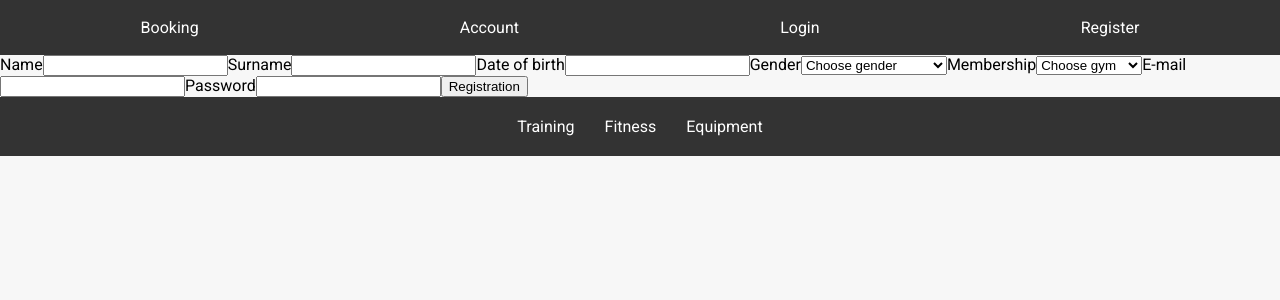
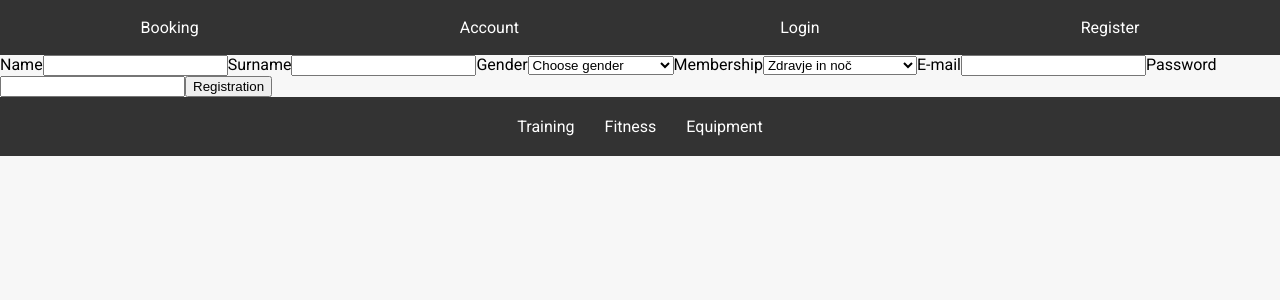
Before and after one commit to a-cvijic/fitness-app, a React (Create React App) app: page /register in a window 1280 px wide. Shown: the top 300 px of the page. Built offline with nearby package versions, Linux system fonts and the light colour scheme.

Commit message:
update: haris updates for jwt

```diff
--- a/package.json
+++ b/package.json
@@ -13,6 +13,7 @@
     "react-icons": "^4.12.0",
     "react-router-dom": "^6.20.1",
     "react-scripts": "5.0.1",
+    "react-toastify": "^9.1.3",
     "web-vitals": "^2.1.4"
   },
   "scripts": {
--- a/src/Account.js
+++ b/src/Account.js
@@ -1,13 +1,13 @@
-import React, { useState, useEffect } from "react";
+import React, { useState, useEffect } from 'react';
 
 function FitnessUsersTable() {
   const [users, setUsers] = useState([]);
 
   useEffect(() => {
-    fetch("http://studentdocker.informatika.uni-mb.si:11096/fitness_users")
-      .then((response) => response.json())
-      .then((data) => setUsers(data))
-      .catch((error) => console.error("Error:", error));
+    fetch('http://studentdocker.informatika.uni-mb.si:11096/fitness_users')
+      .then(response => response.json())
+      .then(data => setUsers(data))
+      .catch(error => console.error('Error:', error));
   }, []);
 
   return (
@@ -16,7 +16,7 @@ function FitnessUsersTable() {
         <tr>
           <th>ID</th>
           <th>Name</th>
-          <th>Date Of Birth</th>
+          <th>Surname</th>
           <th>Gender</th>
           <th>Membership</th>
         </tr>
@@ -26,7 +26,7 @@ function FitnessUsersTable() {
     <tr key={index}>
       <td>{users._id}</td>
       <td>{users.name}</td>
-            <td>{users.date_of_birth}</td>
+      <td>{users.surname}</td>
       <td>{users.gender}</td>
       <td>{users.membership}</td>
     </tr>
--- a/src/Login.js
+++ b/src/Login.js
@@ -1,22 +1,43 @@
 import React, { useState } from "react";
+import { ToastContainer, toast } from 'react-toastify';
+import 'react-toastify/dist/ReactToastify.css';
 
-const Login = ({ onLogin }) => {
-  const [mail, setMail] = useState("");
+const Login = () => {
+    const [email, setEmail] = useState("");
     const [password, setPassword] = useState("");
 
-  const handleSubmit = (e) => {
-    e.preventDefault();
-    onLogin(mail, password);
+    const handleSubmit = async (event) => {
+        event.preventDefault();
+
+        const response = await fetch('http://studentdocker.informatika.uni-mb.si:11096/login', {
+            method: 'POST',
+            headers: {
+                'Content-Type': 'application/json',
+            },
+            body: JSON.stringify({ email, password })
+        });
+
+        console.log(response);
+
+        if (response.ok) {
+            const data = await response.json();
+            localStorage.setItem('token', data.token);
+            toast.success('Login successful');
+            console.log(data);
+        } else {
+            toast.error('Login failed. Invalid email or password.');
+        }
     };
 
     return (
+        <div>
             <form onSubmit={handleSubmit}>
                 <div>
-        <label>Mail:</label>
+                    <label>Email:</label>
                     <input
-          type="text"
-          value={mail}
-          onChange={(e) => setMail(e.target.value)}
+                        type="email"
+                        value={email}
+                        onChange={(e) => setEmail(e.target.value)}
                         required
                     />
                 </div>
@@ -31,6 +52,8 @@ const Login = ({ onLogin }) => {
                 </div>
                 <button type="submit">Login</button>
             </form>
+            <ToastContainer position="top-center" autoClose={5000} />
+        </div>
     );
 };
 
--- a/src/Register.js
+++ b/src/Register.js
@@ -1,9 +1,11 @@
 import React, { useState } from 'react';
+import { ToastContainer, toast } from 'react-toastify';
+import 'react-toastify/dist/ReactToastify.css';
 
 function RegistrationForm() {
     const [formData, setFormData] = useState({
         name: '',
-        dateOfBirth: '',
+        surname: '',
         gender: '',
         membership: '',
         email: '',
@@ -12,19 +14,22 @@ function RegistrationForm() {
 
     const handleChange = (e) => {
         setFormData({ ...formData, [e.target.name]: e.target.value });
+        const { name, value } = e.target;
+        const newValue = name === 'membership' && value ? parseInt(value, 10) : value;
+        setFormData({ ...formData, [name]: newValue });
     }
 
     const handleSubmit = async (e) => {
         e.preventDefault();
         try {
-            const response = await fetch('http://localhost:8000/fitness_users', {
+            const response = await fetch('http://studentdocker.informatika.uni-mb.si:11096/register', {
                 method: 'POST',
                 headers: {
                     'Content-Type': 'application/json',
                 },
                 body: JSON.stringify({
                     name: formData.name,
-                    date_of_birth: formData.dateOfBirth,
+                    surname: formData.surname,
                     gender: formData.gender,
                     membership: formData.membership,
                     email: formData.email,
@@ -32,15 +37,19 @@ function RegistrationForm() {
                 })
             });
             if (!response.ok) {
-                throw new Error('Newtork is not working');
+                throw new Error('Network request failed');
             }
-            console.log("Success!");
+            const result = await response.json();
+            toast.success(result.message || "Registration successful!");
         } catch (error) {
+            toast.error("Error during registration: " + error.message);
             console.error("Error during registration", error);
         }
     }
 
     return (
+        <>
+         <ToastContainer />
         <form onSubmit={handleSubmit}>
             <label htmlFor="name">Name</label>
             <input
@@ -58,17 +67,6 @@ function RegistrationForm() {
                 id="surname"
                 name="surname"
                 value={formData.surname}
-                onChange={handleChange}
-                required
-            />
-
-
-            <label htmlFor="dateOfBirth">Date of birth</label>
-            <input
-                type="text"
-                id="dateOfBirth"
-                name="dateOfBirth"
-                value={formData.dateOfBirth}
                 onChange={handleChange}
                 required
             />
@@ -97,10 +95,16 @@ function RegistrationForm() {
                 required
 
                 >
-                <option value="">Choose gym</option>
                 <option value='1'>Zdravje in noč</option>
                 <option value="2">UniFit</option>
                 <option value="3">Fit Gym</option>
+                <option value="4">Boom Gym</option>
+                <option value='5'>Slim fit</option>
+                <option value="6">Gym Bro</option>
+                <option value="7">Yoga Center</option>
+                <option value="8">Žogica</option>
+                <option value="9">Carpe Diem</option>
+                <option value="10">Sunny Side of London</option>
             </select>
 
             <label htmlFor="email">E-mail</label>
@@ -125,7 +129,7 @@ function RegistrationForm() {
 
             <button type="submit">Registration</button>
         </form>
+    </>
     );
 }
-
 export default RegistrationForm;
```
Also changed, not shown: 1 other file (tests, documents, lock files or other folders). Lines whose indentation alone changed are shown as unchanged.
